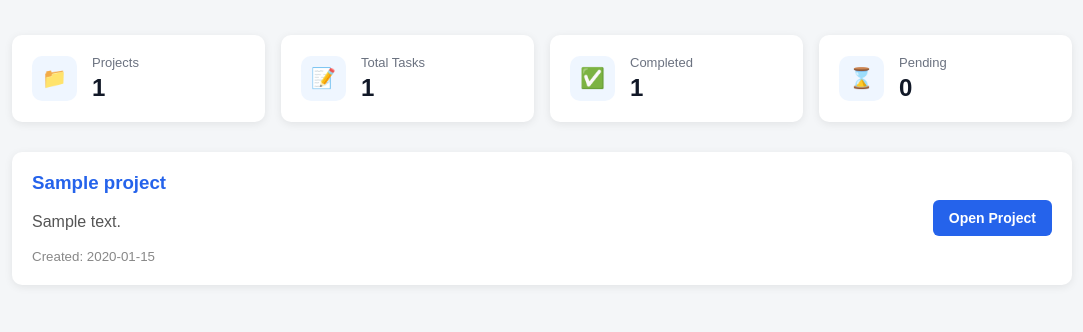
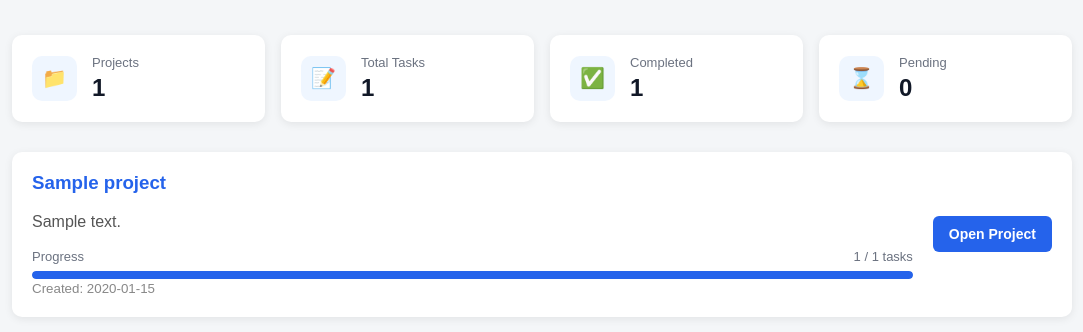
Before and after one commit to Cha-Luna-Star/ProjectManagement-WebApp, a Flask app: page /dashboard in a window 1280 px wide. Shown: the part 199-531 px from the top of the page, without its empty margins (98-1181 px from the left). Run offline with Flask 3, Linux system fonts and the light colour scheme; the visitor is signed in with stand-in values (Sample User, id 1); tables that the repository leaves empty hold one stand-in row (values such as "Sample post").

Commit message:
Add quick task completion, project task progress

```diff
--- a/app.py
+++ b/app.py
@@ -40,11 +40,35 @@ def dashboard():
     connection = get_db()
 
     projects = connection.execute("""
-        SELECT *
+        SELECT
+            projects.*,
+            COUNT(tasks.id) AS total_tasks,
+            SUM(
+                CASE
+                    WHEN tasks.status = 'Completed'
+                    THEN 1
+                    ELSE 0
+                END
+            ) AS completed_tasks
         FROM projects
-        WHERE user_id = ?
-        ORDER BY created_at DESC
+        LEFT JOIN tasks
+            ON projects.id = tasks.project_id
+        WHERE projects.user_id = ?
+        GROUP BY projects.id
+        ORDER BY projects.created_at DESC
     """, (session["user_id"],)).fetchall()
+
+    projects = [dict(project) for project in projects]
+
+    for project in projects:
+
+        total_tasks = project["total_tasks"] or 0
+        completed_tasks = project["completed_tasks"] or 0
+
+        if total_tasks > 0:
+            project["progress"] = (completed_tasks / total_tasks) * 100
+        else:
+            project["progress"] = 0
 
     stats = connection.execute("""
         SELECT
@@ -480,7 +504,6 @@ def project(project_id):
         username=session["username"]
     )
 
-
 @app.route("/projects/<int:project_id>/edit", methods=["GET", "POST"])
 def edit_project(project_id):
 
@@ -713,6 +736,53 @@ def edit_task(project_id, task_id):
         project_id=project_id
     )
 
+@app.route(
+    "/projects/<int:project_id>/tasks/<int:task_id>/complete",
+    methods=["POST"]
+)
+def complete_task(project_id, task_id):
+
+    if "user_id" not in session:
+        return redirect(url_for("login"))
+
+    connection = get_db()
+
+    task = connection.execute("""
+        SELECT tasks.id
+        FROM tasks
+        JOIN projects
+            ON tasks.project_id = projects.id
+        WHERE tasks.id = ?
+          AND tasks.project_id = ?
+          AND projects.user_id = ?
+    """, (
+        task_id,
+        project_id,
+        session["user_id"]
+    )).fetchone()
+
+    if task is None:
+        connection.close()
+        return "Task not found", 404
+
+    connection.execute("""
+        UPDATE tasks
+        SET status = 'Completed'
+        WHERE id = ?
+          AND project_id = ?
+    """, (
+        task_id,
+        project_id
+    ))
+
+    connection.commit()
+    connection.close()
+
+    return redirect(url_for(
+        "project",
+        project_id=project_id
+    ))
+
 @app.route("/projects/<int:project_id>/tasks/<int:task_id>/delete", methods=["POST"])
 def delete_task(project_id, task_id):
 
--- a/static/css/dashboard.css
+++ b/static/css/dashboard.css
@@ -172,3 +172,39 @@
 
     color: #111827;
 }
+
+.project-progress {
+    margin-top: 18px;
+}
+
+.progress-header {
+    display: flex;
+    justify-content: space-between;
+
+    margin-bottom: 7px;
+
+    color: #6b7280;
+
+    font-size: 13px;
+}
+
+.progress-bar {
+    width: 100%;
+    height: 8px;
+
+    overflow: hidden;
+
+    border-radius: 10px;
+
+    background: #e5e7eb;
+}
+
+.progress-fill {
+    height: 100%;
+
+    border-radius: 10px;
+
+    background: #2563eb;
+
+    transition: width 0.3s ease;
+}
--- a/templates/dashboard.html
+++ b/templates/dashboard.html
@@ -172,6 +172,32 @@
                                 {{ project["description"] }}
                             </p>
 
+                            <div class="project-progress">
+
+                                <div class="progress-header">
+
+                                    <span>Progress</span>
+
+                                    <span>
+                                        {{ project["completed_tasks"] or 0 }}
+                                        /
+                                        {{ project["total_tasks"] or 0 }}
+                                        tasks
+                                    </span>
+
+                                </div>
+
+                                <div class="progress-bar">
+
+                                    <div
+                                        class="progress-fill"
+                                        style="width: {{ project['progress'] }}%;"
+                                    ></div>
+
+                                </div>
+
+                            </div>
+
                             <small>
                                 Created: {{ project["created_at"] }}
                             </small>
```
Also changed, not shown: static/css/tasks.css (+8 -0 lines), templates/project.html (+21 -0 lines).
